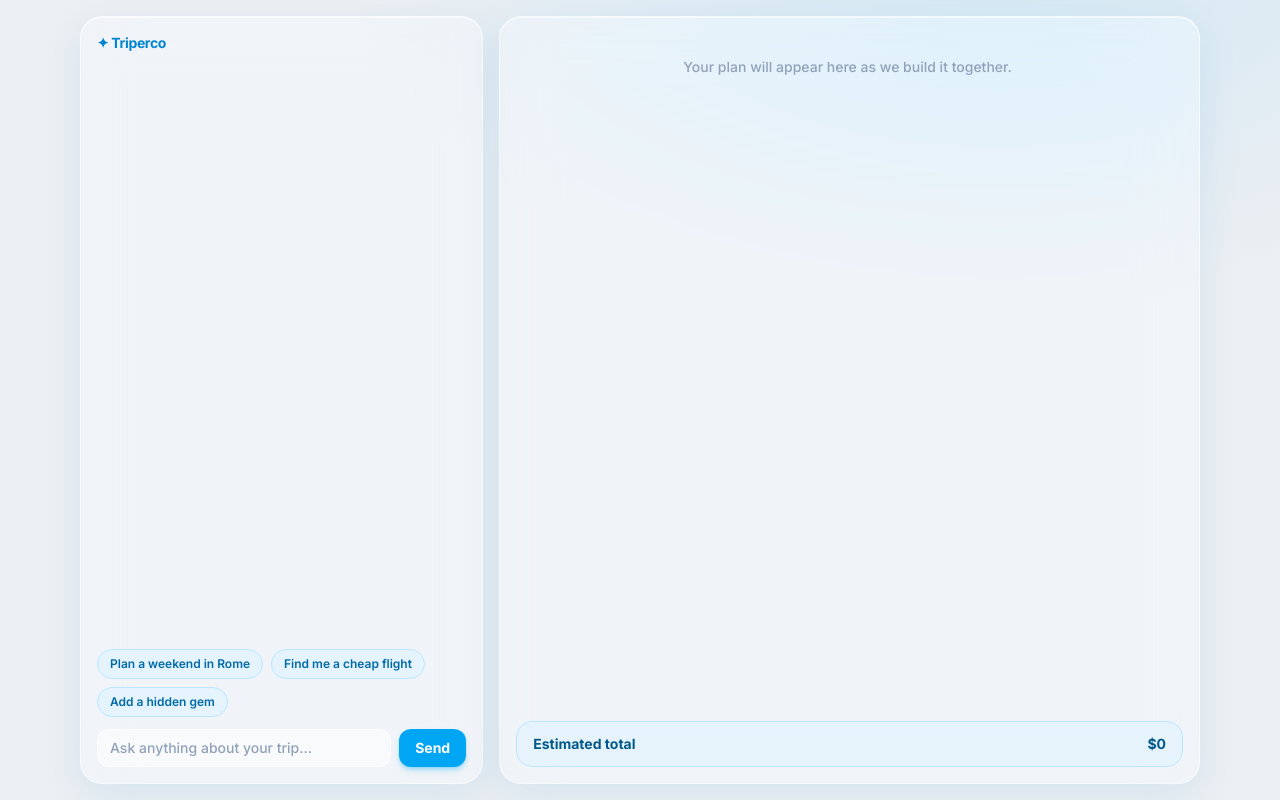
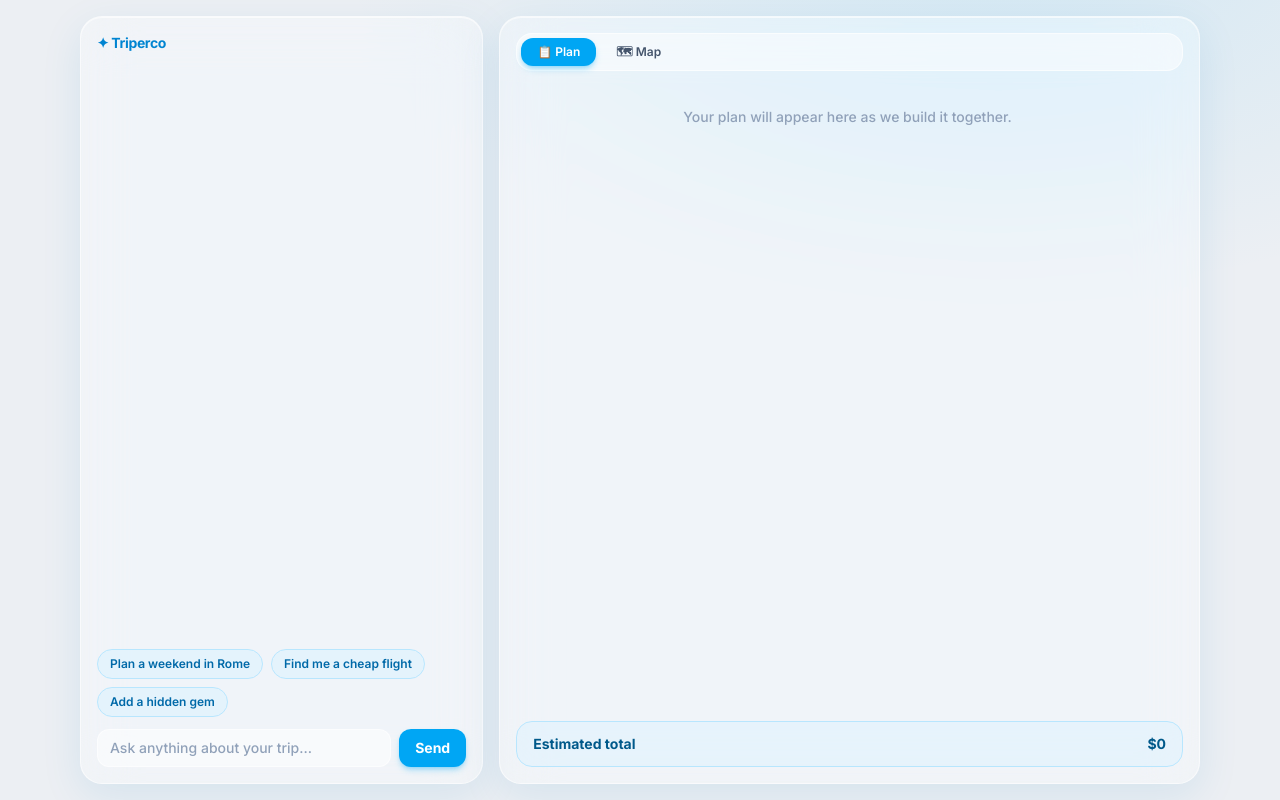
Before and after one commit to andrejivanov98/Triperco, a Next.js app: page /plan in a window 1280 px wide. Built offline with nearby package versions, Linux system fonts and the light colour scheme.

Commit message:
feat: add Plan/Map toggle to the planner right pane
Co-Authored-By: Claude Opus 4.8 (1M context) <noreply@anthropic.com>

```diff
--- a/src/components/PlannerScreen.tsx
+++ b/src/components/PlannerScreen.tsx
@@ -1,37 +1,41 @@
 'use client'
 
-import { useEffect, useRef, useState } from 'react'
+import { useEffect, useMemo, useRef, useState } from 'react'
 import { useChat } from '@ai-sdk/react'
 import { DefaultChatTransport } from 'ai'
 import type { TripState } from '@/lib/trip/types'
 import type { TriperUIMessage } from '@/lib/ui/messages'
 import { getLatestTrip } from '@/lib/ui/messages'
+import { tripToMarkers } from '@/lib/ui/mapMarkers'
 import { createTrip } from '@/lib/trip/tripState'
 import { ChatPane } from './chat/ChatPane'
 import { PlanView } from './plan/PlanView'
+import { MapView } from './plan/MapView'
+import { PlanMapToggle, type PlanView as PlanViewMode } from './plan/PlanMapToggle'
 
 const SUGGESTIONS = ['Plan a weekend in Rome', 'Find me a cheap flight', 'Add a hidden gem']
 
 export function PlannerScreen() {
   const [trip, setTrip] = useState<TripState>(() => createTrip('draft'))
+  const [view, setView] = useState<PlanViewMode>('plan')
   const tripRef = useRef(trip)
   tripRef.current = trip
 
   const { messages, sendMessage, status } = useChat<TriperUIMessage>({
     transport: new DefaultChatTransport({
       api: '/api/chat',
-      // Send the current trip up with every turn so the agent continues from it.
       prepareSendMessagesRequest: ({ messages }) => ({
         body: { messages, trip: tripRef.current },
       }),
     }),
   })
 
-  // Pull the latest server-built trip into the right pane.
   useEffect(() => {
     const latest = getLatestTrip(messages)
     if (latest) setTrip(latest)
   }, [messages])
+
+  const markers = useMemo(() => tripToMarkers(trip), [trip])
 
   return (
     <main className="mx-auto grid h-screen max-w-6xl grid-cols-1 gap-4 p-4 md:grid-cols-[minmax(320px,36%)_1fr]">
@@ -41,8 +45,12 @@ export function PlannerScreen() {
         suggestions={messages.length === 0 ? SUGGESTIONS : []}
         onSend={(text) => sendMessage({ text })}
       />
-      <div className="glass min-h-0 p-4">
-        <PlanView trip={trip} />
+
+      <div className="glass flex min-h-0 flex-col gap-3 p-4">
+        <PlanMapToggle view={view} onChange={setView} />
+        <div className="min-h-0 flex-1">
+          {view === 'plan' ? <PlanView trip={trip} /> : <MapView markers={markers} />}
+        </div>
       </div>
     </main>
   )
```
